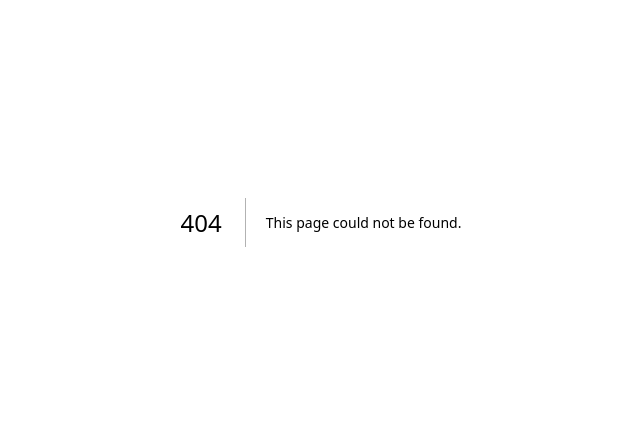
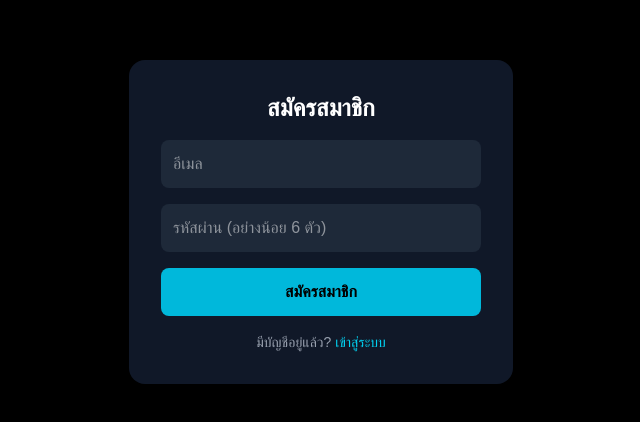
Before and after one commit to Stephen-Nanchakorn/Crystal-Labolatories, a Next.js app: page /signup in a window 1280 px wide. Before the commit this address had no page. Shown: the part 178-600 px from the top of the page, without its empty margins (319-959 px from the left). Built offline with nearby package versions, Linux system fonts and the light colour scheme; no server answers.

Commit message:
feat: add login and signup pages with Supabase Auth

```diff
--- /dev/null
+++ b/app/login/page.tsx
@@ -0,0 +1,81 @@
+"use client";
+
+import { useState } from "react";
+import { useRouter } from "next/navigation";
+import { createClient } from "@/lib/supabase/client";
+
+export default function LoginPage() {
+  const [email, setEmail] = useState("");
+  const [password, setPassword] = useState("");
+  const [error, setError] = useState("");
+  const [loading, setLoading] = useState(false);
+  const router = useRouter();
+  const supabase = createClient();
+
+  const handleLogin = async (e: React.FormEvent) => {
+    e.preventDefault();
+    setLoading(true);
+    setError("");
+
+    const { error } = await supabase.auth.signInWithPassword({
+      email,
+      password,
+    });
+
+    if (error) {
+      setError("อีเมลหรือรหัสผ่านไม่ถูกต้อง");
+      setLoading(false);
+      return;
+    }
+
+    router.push("/profile");
+    router.refresh();
+  };
+
+  return (
+    <div className="min-h-screen flex items-center justify-center bg-black">
+      <form
+        onSubmit={handleLogin}
+        className="bg-gray-900 p-8 rounded-2xl w-full max-w-sm space-y-4"
+      >
+        <h1 className="text-2xl font-bold text-white text-center">เข้าสู่ระบบ</h1>
+
+        {error && (
+          <p className="text-red-500 text-sm text-center">{error}</p>
+        )}
+
+        <input
+          type="email"
+          placeholder="อีเมล"
+          value={email}
+          onChange={(e) => setEmail(e.target.value)}
+          required
+          className="w-full p-3 rounded-lg bg-gray-800 text-white outline-none"
+        />
+        <input
+          type="password"
+          placeholder="รหัสผ่าน"
+          value={password}
+          onChange={(e) => setPassword(e.target.value)}
+          required
+          className="w-full p-3 rounded-lg bg-gray-800 text-white outline-none"
+        />
+
+        <button
+          type="submit"
+          disabled={loading}
+          className="w-full p-3 bg-green-500 hover:bg-green-400 text-black font-bold rounded-lg transition"
+        >
+          {loading ? "กำลังเข้าสู่ระบบ..." : "เข้าสู่ระบบ"}
+        </button>
+
+        <p className="text-gray-400 text-sm text-center">
+          ยังไม่มีบัญชี?{" "}
+          <a href="/signup" className="text-cyan-400 hover:underline">
+            สมัครสมาชิก
+          </a>
+        </p>
+      </form>
+    </div>
+  );
+}
--- /dev/null
+++ b/app/signup/page.tsx
@@ -0,0 +1,82 @@
+"use client";
+
+import { useState } from "react";
+import { useRouter } from "next/navigation";
+import { createClient } from "@/lib/supabase/client";
+
+export default function SignupPage() {
+  const [email, setEmail] = useState("");
+  const [password, setPassword] = useState("");
+  const [error, setError] = useState("");
+  const [loading, setLoading] = useState(false);
+  const router = useRouter();
+  const supabase = createClient();
+
+  const handleSignup = async (e: React.FormEvent) => {
+    e.preventDefault();
+    setLoading(true);
+    setError("");
+
+    const { error } = await supabase.auth.signUp({
+      email,
+      password,
+    });
+
+    if (error) {
+      setError(error.message);
+      setLoading(false);
+      return;
+    }
+
+    router.push("/profile");
+    router.refresh();
+  };
+
+  return (
+    <div className="min-h-screen flex items-center justify-center bg-black">
+      <form
+        onSubmit={handleSignup}
+        className="bg-gray-900 p-8 rounded-2xl w-full max-w-sm space-y-4"
+      >
+        <h1 className="text-2xl font-bold text-white text-center">สมัครสมาชิก</h1>
+
+        {error && (
+          <p className="text-red-500 text-sm text-center">{error}</p>
+        )}
+
+        <input
+          type="email"
+          placeholder="อีเมล"
+          value={email}
+          onChange={(e) => setEmail(e.target.value)}
+          required
+          className="w-full p-3 rounded-lg bg-gray-800 text-white outline-none"
+        />
+        <input
+          type="password"
+          placeholder="รหัสผ่าน (อย่างน้อย 6 ตัว)"
+          value={password}
+          onChange={(e) => setPassword(e.target.value)}
+          required
+          minLength={6}
+          className="w-full p-3 rounded-lg bg-gray-800 text-white outline-none"
+        />
+
+        <button
+          type="submit"
+          disabled={loading}
+          className="w-full p-3 bg-cyan-500 hover:bg-cyan-400 text-black font-bold rounded-lg transition"
+        >
+          {loading ? "กำลังสมัคร..." : "สมัครสมาชิก"}
+        </button>
+
+        <p className="text-gray-400 text-sm text-center">
+          มีบัญชีอยู่แล้ว?{" "}
+          <a href="/login" className="text-cyan-400 hover:underline">
+            เข้าสู่ระบบ
+          </a>
+        </p>
+      </form>
+    </div>
+  );
+}
--- /dev/null
+++ b/lib/supabase.ts
@@ -0,0 +1,6 @@
+import { createClient } from '@supabase/supabase-js';
+
+const supabaseUrl = process.env.NEXT_PUBLIC_SUPABASE_URL!;
+const supabaseKey = process.env.NEXT_PUBLIC_SUPABASE_ANON_KEY!;
+
+export const supabase = createClient(supabaseUrl, supabaseKey);
--- /dev/null
+++ b/lib/supabase/client.ts
@@ -0,0 +1,8 @@
+import { createBrowserClient } from '@supabase/ssr'
+
+export function createClient() {
+  return createBrowserClient(
+    process.env.NEXT_PUBLIC_SUPABASE_URL!,
+    process.env.NEXT_PUBLIC_SUPABASE_ANON_KEY!
+  )
+}
--- /dev/null
+++ b/lib/supabase/server.ts
@@ -0,0 +1,27 @@
+import { createServerClient } from '@supabase/ssr'
+import { cookies } from 'next/headers'
+
+export async function createClient() {
+  const cookieStore = await cookies()
+
+  return createServerClient(
+    process.env.NEXT_PUBLIC_SUPABASE_URL!,
+    process.env.NEXT_PUBLIC_SUPABASE_ANON_KEY!,
+    {
+      cookies: {
+        getAll() {
+          return cookieStore.getAll()
+        },
+        setAll(cookiesToSet) {
+          try {
+            cookiesToSet.forEach(({ name, value, options }) =>
+              cookieStore.set(name, value, options)
+            )
+          } catch {
+            // ignore error ตอนเรียกจาก Server Component
+          }
+        },
+      },
+    }
+  )
+}
--- a/package.json
+++ b/package.json
@@ -11,6 +11,8 @@
   "dependencies": {
     "@stripe/react-stripe-js": "^6.9.0",
     "@stripe/stripe-js": "^9.15.0",
+    "@supabase/ssr": "^0.12.6",
+    "@supabase/supabase-js": "^2.115.0",
     "framer-motion": "^13.2.0",
     "next": "16.3.4",
     "react": "19.2.8",
```
Also changed, not shown: 1 other file (tests, documents, lock files or other folders).
